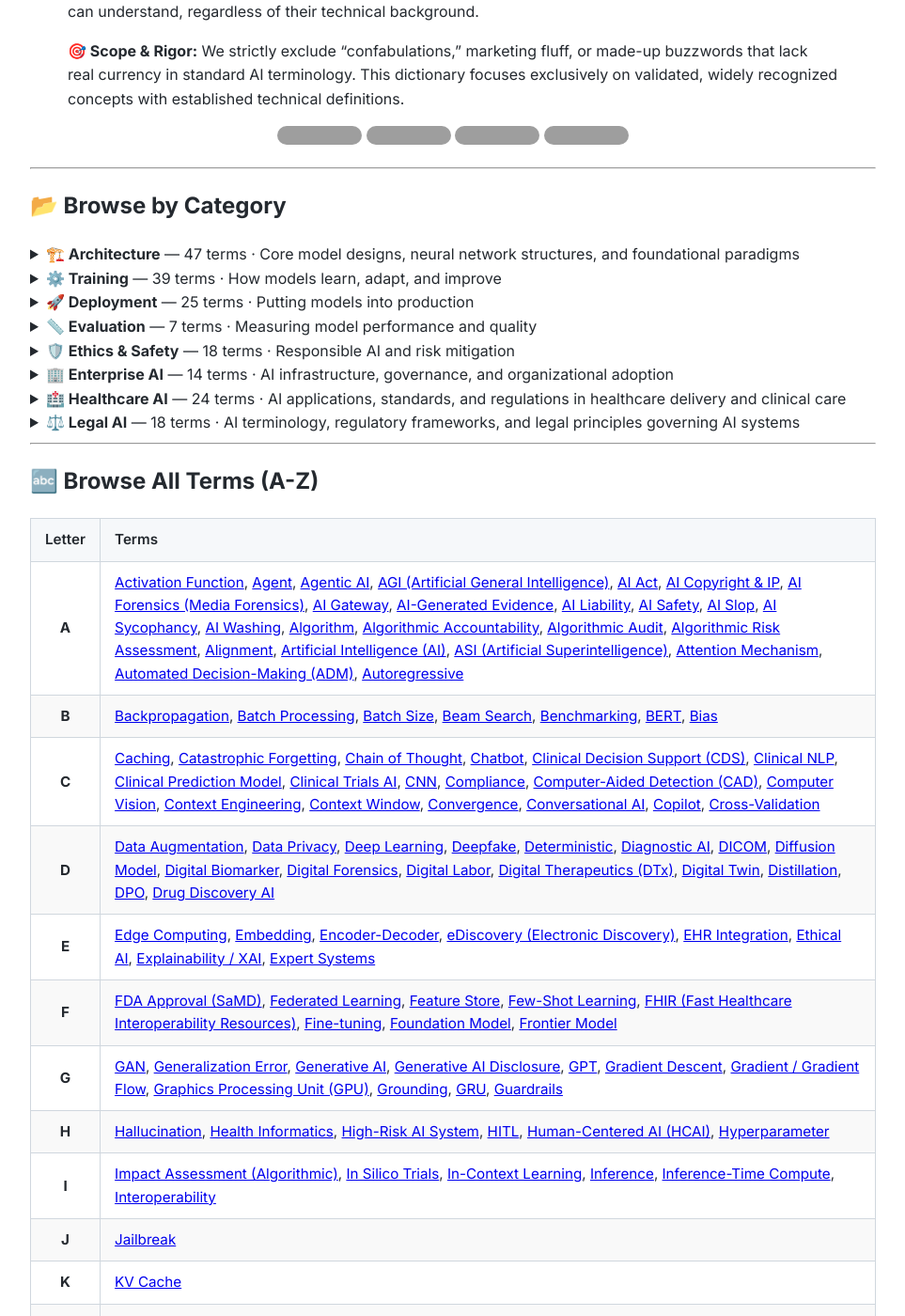
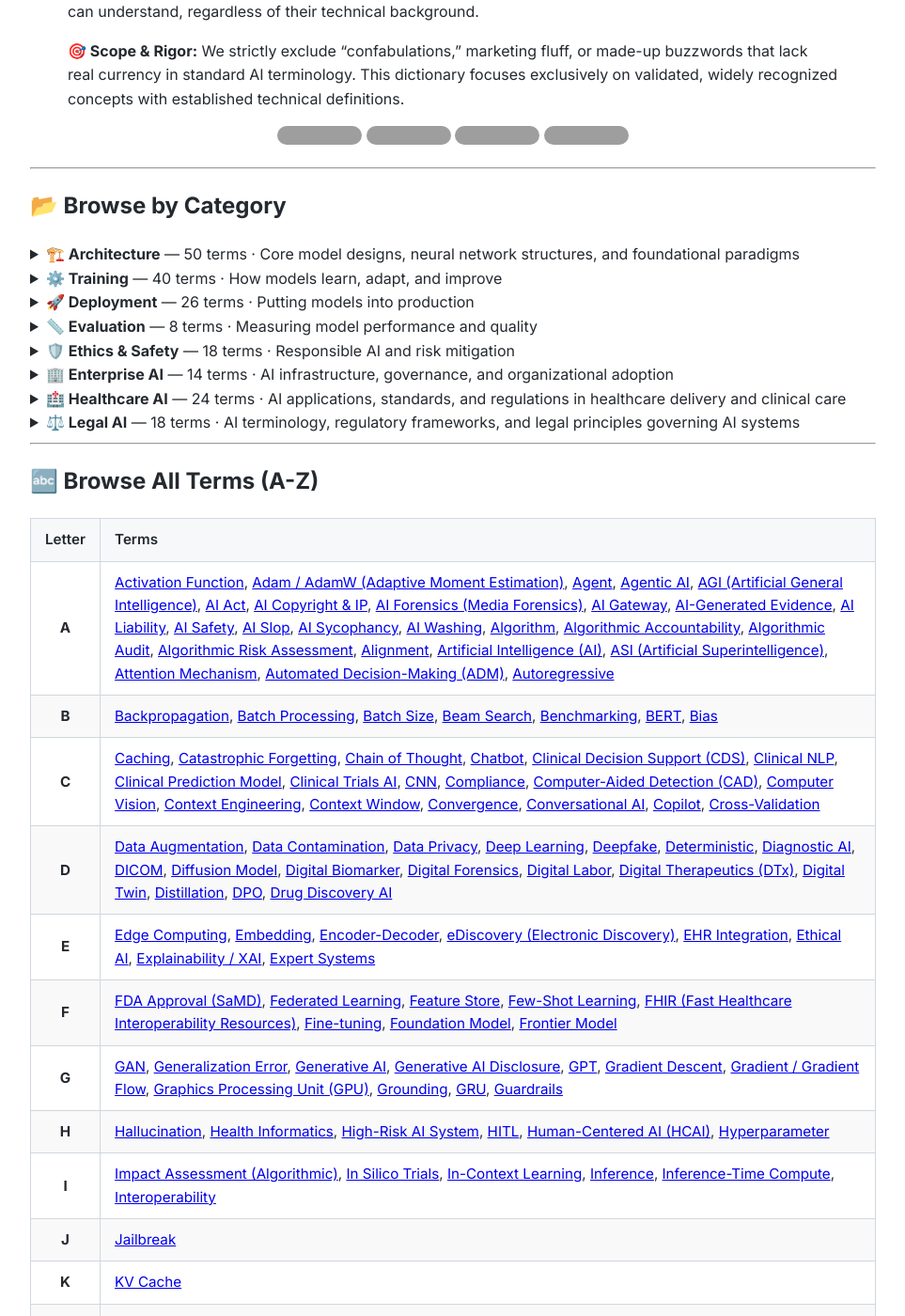
Before and after one commit to alexnubla/ai-dictionary, a Jekyll site: the page built from index.md, in a window 1280 px wide and 1400 px high, scrolled down 1062 px. Shown: the whole window at 94% size, without its empty margins (158-1121 px from the left). Built offline with Jekyll 4.4.1, drawn with Linux system fonts in a browser that asks for light colours; some of the changed text lies outside the part shown; grey boxes are pictures that could not be loaded.

Commit message:
Update index.md

```diff
--- a/index.md
+++ b/index.md
@@ -21,7 +21,7 @@ Built for **everyone** — from complete beginners to seasoned practitioners.
 > **🎯 Scope & Rigor:** We strictly exclude "confabulations," marketing fluff, or made-up buzzwords that lack real currency in standard AI terminology. This dictionary focuses exclusively on validated, widely recognized concepts with established technical definitions.
 
 <p align="center">
-  <img src="https://img.shields.io/badge/Terms-192-blue?style=for-the-badge" alt="192 Terms">
+  <img src="https://img.shields.io/badge/Terms-198-blue?style=for-the-badge" alt="198 Terms">
   <img src="https://img.shields.io/badge/Categories-8-green?style=for-the-badge" alt="8 Categories">
   <img src="https://img.shields.io/badge/Updated-August_2026-orange?style=for-the-badge" alt="Updated August 2026">
   <img src="https://img.shields.io/badge/License-MIT-purple?style=for-the-badge" alt="MIT License">
@@ -32,7 +32,7 @@ Built for **everyone** — from complete beginners to seasoned practitioners.
 ## 📂 Browse by Category
 
 <details>
-<summary><strong>🏗️ Architecture</strong> — 47 terms · Core model designs, neural network structures, and foundational paradigms</summary>
+<summary><strong>🏗️ Architecture</strong> — 50 terms · Core model designs, neural network structures, and foundational paradigms</summary>
 
 <a href="./terms/activation-function/">Activation Function</a> ·
 <a href="./terms/agi/">AGI (Artificial General Intelligence)</a> ·
@@ -85,8 +88,9 @@ Built for **everyone** — from complete beginners to seasoned practitioners.
 </details>
 
 <details>
-<summary><strong>⚙️ Training</strong> — 39 terms · How models learn, adapt, and improve</summary>
+<summary><strong>⚙️ Training</strong> — 40 terms · How models learn, adapt, and improve</summary>
 
+<a href="./terms/adam-adamw/">Adam / AdamW (Adaptive Moment Estimation)</a> ·
 <a href="./terms/backpropagation/">Backpropagation</a> ·
 <a href="./terms/batch-size/">Batch Size</a> ·
 <a href="./terms/catastrophic-forgetting/">Catastrophic Forgetting</a> ·
@@ -130,7 +134,7 @@ Built for **everyone** — from complete beginners to seasoned practitioners.
 </details>
 
 <details>
-<summary><strong>🚀 Deployment</strong> — 25 terms · Putting models into production</summary>
+<summary><strong>🚀 Deployment</strong> — 26 terms · Putting models into production</summary>
 
 <a href="./terms/batch-processing/">Batch Processing</a> ·
 <a href="./terms/beam-search/">Beam Search</a> ·
@@ -156,15 +160,17 @@ Built for **everyone** — from complete beginners to seasoned practitioners.
 <a href="./terms/streaming/">Streaming</a> ·
 <a href="./terms/temperature/">Temperature</a> ·
 <a href="./terms/throughput/">Throughput</a> ·
+<a href="./terms/top-p-sampling/">Top-p Sampling (Nucleus Sampling)</a> ·
 <a href="./terms/vector-database/">Vector Database</a>
 
 </details>
 
 <details>
-<summary><strong>📏 Evaluation</strong> — 7 terms · Measuring model performance and quality</summary>
+<summary><strong>📏 Evaluation</strong> — 8 terms · Measuring model performance and quality</summary>
 
 <a href="./terms/benchmarking/">Benchmarking</a> ·
 <a href="./terms/cross-validation/">Cross-Validation</a> ·
+<a href="./terms/data-contamination/">Data Contamination</a> ·
 <a href="./terms/deterministic/">Deterministic</a> ·
 <a href="./terms/generalization-error/">Generalization Error</a> ·
 <a href="./terms/hallucination/">Hallucination</a> ·
@@ -277,10 +283,10 @@ Built for **everyone** — from complete beginners to seasoned practitioners.
 
 | Letter | Terms |
 | :---: | :--- |
-| **A** | [Activation Function](./terms/activation-function/), [Agent](./terms/agent/), [Agentic AI](./terms/agentic-ai/), [AGI (Artificial General Intelligence)](./terms/agi/), [AI Act](./terms/ai-act/), [AI Copyright & IP](./terms/ai-copyright-ip/), [AI Forensics (Media Forensics)](./terms/ai-forensics/), [AI Gateway](./terms/ai-gateway/), [AI-Generated Evidence](./terms/ai-generated-evidence/), [AI Liability](./terms/ai-liability/), [AI Safety](./terms/ai-safety/), [AI Slop](./terms/ai-slop/), [AI Sycophancy](./terms/ai-sycophancy/), [AI Washing](./terms/ai-washing/), [Algorithm](./terms/algorithm/), [Algorithmic Accountability](./terms/algorithmic-accountability/), [Algorithmic Audit](./terms/algorithmic-audit/), [Algorithmic Risk Assessment](./terms/algorithmic-risk-assessment/), [Alignment](./terms/alignment/), [Artificial Intelligence (AI)](./terms/artificial-intelligence/), [ASI (Artificial Superintelligence)](./terms/asi/), [Attention Mechanism](./terms/attention-mechanism/), [Automated Decision-Making (ADM)](./terms/automated-decision-making/), [Autoregressive](./terms/autoregressive/) |
+| **A** | [Activation Function](./terms/activation-function/), [Adam / AdamW (Adaptive Moment Estimation)](./terms/adam-adamw/), [Agent](./terms/agent/), [Agentic AI](./terms/agentic-ai/), [AGI (Artificial General Intelligence)](./terms/agi/), [AI Act](./terms/ai-act/), [AI Copyright & IP](./terms/ai-copyright-ip/), [AI Forensics (Media Forensics)](./terms/ai-forensics/), [AI Gateway](./terms/ai-gateway/), [AI-Generated Evidence](./terms/ai-generated-evidence/), [AI Liability](./terms/ai-liability/), [AI Safety](./terms/ai-safety/), [AI Slop](./terms/ai-slop/), [AI Sycophancy](./terms/ai-sycophancy/), [AI Washing](./terms/ai-washing/), [Algorithm](./terms/algorithm/), [Algorithmic Accountability](./terms/algorithmic-accountability/), [Algorithmic Audit](./terms/algorithmic-audit/), [Algorithmic Risk Assessment](./terms/algorithmic-risk-assessment/), [Alignment](./terms/alignment/), [Artificial Intelligence (AI)](./terms/artificial-intelligence/), [ASI (Artificial Superintelligence)](./terms/asi/), [Attention Mechanism](./terms/attention-mechanism/), [Automated Decision-Making (ADM)](./terms/automated-decision-making/), [Autoregressive](./terms/autoregressive/) |
 | **B** | [Backpropagation](./terms/backpropagation/), [Batch Processing](./terms/batch-processing/), [Batch Size](./terms/batch-size/), [Beam Search](./terms/beam-search/), [Benchmarking](./terms/benchmarking/), [BERT](./terms/bert/), [Bias](./terms/bias/) |
 | **C** | [Caching](./terms/caching/), [Catastrophic Forgetting](./terms/catastrophic-forgetting/), [Chain of Thought](./terms/chain-of-thought/), [Chatbot](./terms/chatbot/), [Clinical Decision Support (CDS)](./terms/clinical-decision-support/), [Clinical NLP](./terms/clinical-nlp/), [Clinical Prediction Model](./terms/clinical-prediction-model/), [Clinical Trials AI](./terms/clinical-trials-ai/), [CNN](./terms/cnn/), [Compliance](./terms/compliance/), [Computer-Aided Detection (CAD)](./terms/computer-aided-detection/), [Computer Vision](./terms/computer-vision/), [Context Engineering](./terms/context-engineering/), [Context Window](./terms/context-window/), [Convergence](./terms/convergence/), [Conversational AI](./terms/conversational-ai/), [Copilot](./terms/copilot/), [Cross-Validation](./terms/cross-validation/) |
-| **D** | [Data Augmentation](./terms/data-augmentation/), [Data Privacy](./terms/data-privacy/), [Deep Learning](./terms/deep-learning/), [Deepfake](./terms/deepfake/), [Deterministic](./terms/deterministic/), [Diagnostic AI](./terms/diagnostic-ai/), [DICOM](./terms/dicom/), [Diffusion Model](./terms/diffusion-model/), [Digital Biomarker](./terms/digital-biomarker/), [Digital Forensics](./terms/digital-forensics/), [Digital Labor](./terms/digital-labor/), [Digital Therapeutics (DTx)](./terms/digital-therapeutics/), [Digital Twin](./terms/digital-twin/), [Distillation](./terms/distillation/), [DPO](./terms/dpo/), [Drug Discovery AI](./terms/drug-discovery-ai/) |
+| **D** | [Data Augmentation](./terms/data-augmentation/), [Data Contamination](./terms/data-contamination/), [Data Privacy](./terms/data-privacy/), [Deep Learning](./terms/deep-learning/), [Deepfake](./terms/deepfake/), [Deterministic](./terms/deterministic/), [Diagnostic AI](./terms/diagnostic-ai/), [DICOM](./terms/dicom/), [Diffusion Model](./terms/diffusion-model/), [Digital Biomarker](./terms/digital-biomarker/), [Digital Forensics](./terms/digital-forensics/), [Digital Labor](./terms/digital-labor/), [Digital Therapeutics (DTx)](./terms/digital-therapeutics/), [Digital Twin](./terms/digital-twin/), [Distillation](./terms/distillation/), [DPO](./terms/dpo/), [Drug Discovery AI](./terms/drug-discovery-ai/) |
 | **E** | [Edge Computing](./terms/edge-computing/), [Embedding](./terms/embedding/), [Encoder-Decoder](./terms/encoder-decoder/), [eDiscovery (Electronic Discovery)](./terms/ediscovery/), [EHR Integration](./terms/ehr-integration/), [Ethical AI](./terms/ethical-ai/), [Explainability / XAI](./terms/explainability/), [Expert Systems](./terms/expert-systems/) |
 | **F** | [FDA Approval (SaMD)](./terms/fda-approval-samd/), [Federated Learning](./terms/federated-learning/), [Feature Store](./terms/feature-store/), [Few-Shot Learning](./terms/few-shot-learning/), [FHIR (Fast Healthcare Interoperability Resources)](./terms/fhir/), [Fine-tuning](./terms/fine-tuning/), [Foundation Model](./terms/foundation-model/), [Frontier Model](./terms/frontier-model/) |
 | **G** | [GAN](./terms/gan/), [Generalization Error](./terms/generalization-error/), [Generative AI](./terms/generative-ai/), [Generative AI Disclosure](./terms/generative-ai-disclosure/), [GPT](./terms/gpt/), [Gradient Descent](./terms/gradient-descent/), [Gradient / Gradient Flow](./terms/gradient-flow/), [Graphics Processing Unit (GPU)](./terms/gpu/), [Grounding](./terms/grounding/), [GRU](./terms/gru/), [Guardrails](./terms/guardrails/) |
```
Also changed, not shown: other parts of index.md (+7 -4 lines).
